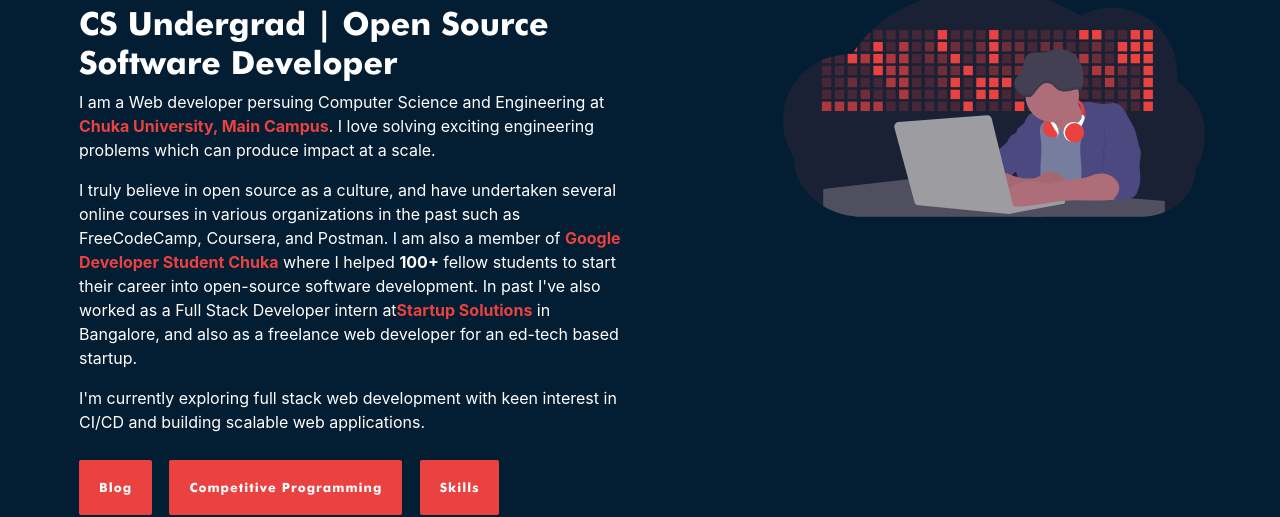
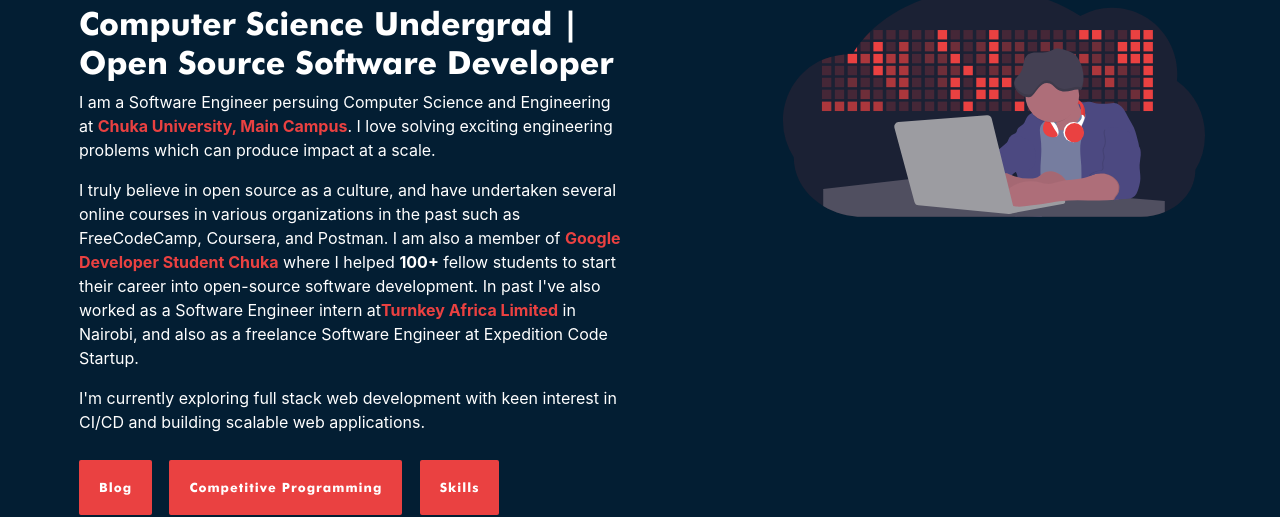
Before and after one commit to SylviaAchieng/SylviaAchieng.github.io, a plain HTML site: page index.html in a window 1280 px wide. Shown: the part 748-1265 px from the top of the page. Drawn offline with nearby package versions, Linux system fonts and the light colour scheme; a web font is replaced by a local one.

Commit message:
Update index.html
updates

```diff
--- a/index.html
+++ b/index.html
@@ -69,10 +69,10 @@
     <div class="description col-md-6 col-sm-4 col-xs-12">
       <div class="landing-text">
         <h1><strong>Hello, I am <span style="color: #ea4141">Sylvia </span></strong></h1>
-        <h2>CS Undergrad | Open Source Software Developer</h2>
-        <p>I am a Web developer persuing Computer Science and Engineering at <span style="color: #ea4141"><strong>Chuka University, Main Campus</strong></span>. I love solving exciting engineering problems which can produce impact at a scale.</p>
+        <h2>Computer Science Undergrad | Open Source Software Developer</h2>
+        <p>I am a Software Engineer persuing Computer Science and Engineering at <span style="color: #ea4141"><strong>Chuka University, Main Campus</strong></span>. I love solving exciting engineering problems which can produce impact at a scale.</p>
 
-        <p>I truly believe in open source as a culture, and have undertaken several online courses in various organizations in the past such as FreeCodeCamp, Coursera, and Postman. I am also a member of <a href="https://gdsc.community.dev/chuka-university/" target="_blank"><span style="color: #ea4141; font-weight: bold">Google Developer Student Chuka</span></a> where I helped <strong>100+</strong> fellow students to start their career into open-source software development. In past I've also worked as a Full Stack Developer intern at<span style="color: #ea4141; font-weight: bold;">Startup Solutions</span> in Bangalore, and also as a freelance web developer for an ed-tech based startup.</p>
+        <p>I truly believe in open source as a culture, and have undertaken several online courses in various organizations in the past such as FreeCodeCamp, Coursera, and Postman. I am also a member of <a href="https://gdsc.community.dev/chuka-university/" target="_blank"><span style="color: #ea4141; font-weight: bold">Google Developer Student Chuka</span></a> where I helped <strong>100+</strong> fellow students to start their career into open-source software development. In past I've also worked as a Software Engineer intern at<span style="color: #ea4141; font-weight: bold;">Turnkey Africa Limited</span> in Nairobi, and also as a freelance Software Engineer at Expedition Code Startup.</p>
 
         <p>I'm currently exploring full stack web development with keen interest in CI/CD and building scalable web applications.<br> <!--  I'm currently looking for <strong>SWE Internships</strong> for the Summers'21 and if you think I can be a good fit for you team then please consider referring me.</p> -->
         <br>
```
